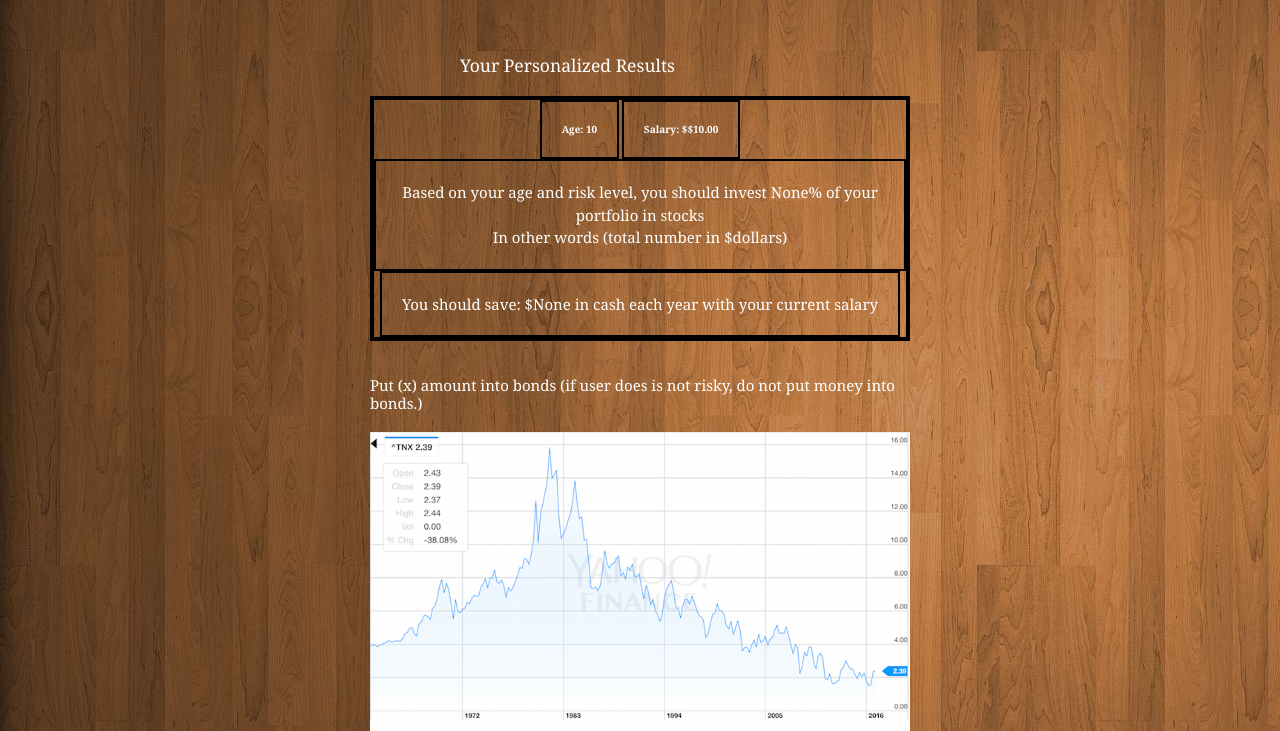
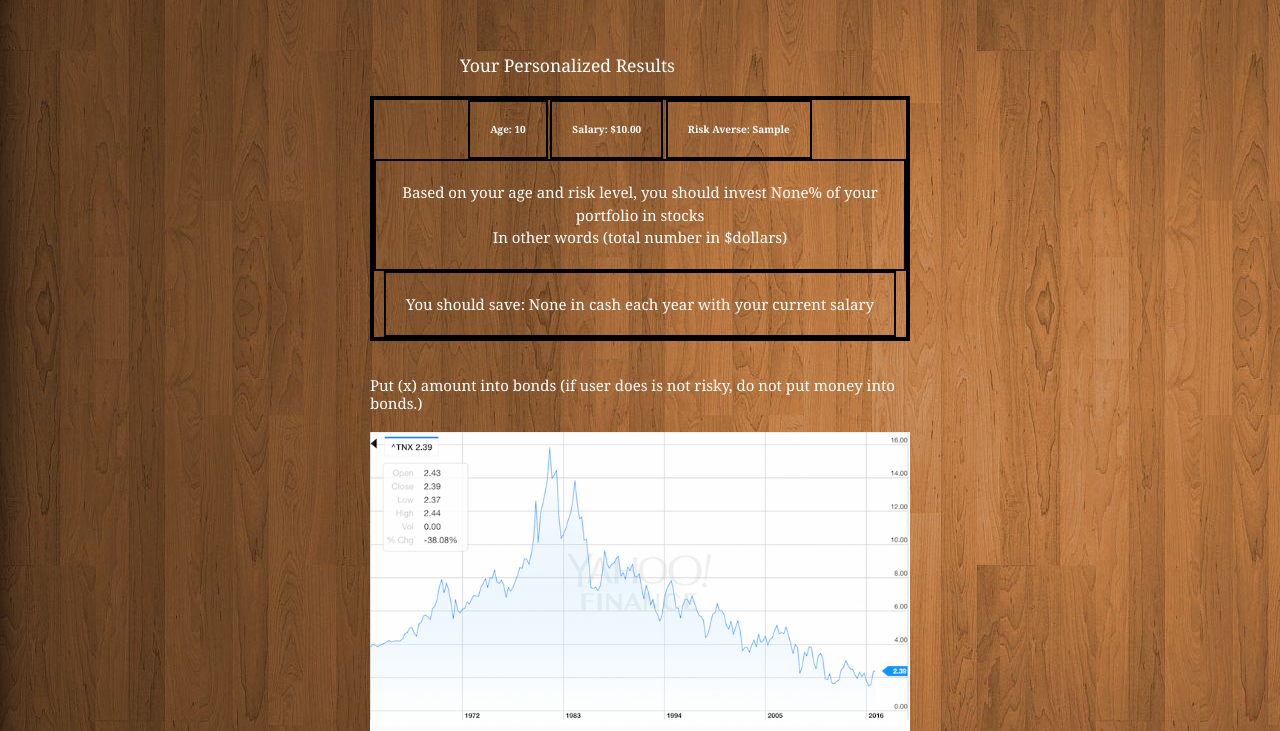
Before and after one commit to MattDevOps/Allocate-Your-Funds, a Flask app: page /results in a window 1280 px wide. Shown: the part 132-863 px from the top of the page. Run offline with Flask 2, Linux system fonts and the light colour scheme; a user stored in the database is signed in; tables that the repository leaves empty hold one stand-in row (values such as "Sample post"); some libraries are stand-ins or nearby versions.

Commit message:
added risk averse table header

```diff
--- a/app/calculations.py
+++ b/app/calculations.py
@@ -73,6 +73,9 @@ class Calculations():
         elif len(str_salary) == 9:
             return '${:9,.2f}'.format(self.salary)
 
+    def is_risky(self):
+        return self.risk
+
     def get_risk(self):
         if self.age == 'yes' or 'Yes':
             return Calculations.stocks_yes(self)
--- a/app/templates/results.html
+++ b/app/templates/results.html
@@ -13,12 +13,13 @@
         <tr>
           {% if calc %}
           <th>Age: {{ calc.get_age() }}</th>
-          <th class="green">Salary: ${{ calc.get_salary() }} </th>
+          <th class="green">Salary: {{ calc.get_salary() }} </th>
+          <th> Risk Averse: {{ calc.is_risky().title() }} </th
           </tr>
           <tr>
             <td>Based on your age and risk level, you should invest {{ calc.get_risk() }}% of your portfolio in stocks<br>
             In other words (total number in $dollars)</td>
-            <td>You should save: ${{ calc.five_percent() }} in cash each year with your current salary</td>
+            <td>You should save: {{ calc.five_percent() }} in cash each year with your current salary</td>
           {% endif %}
         </tr>
         </table>
```
